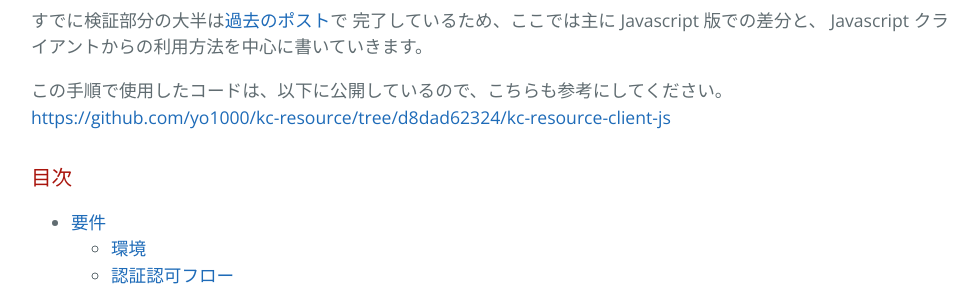
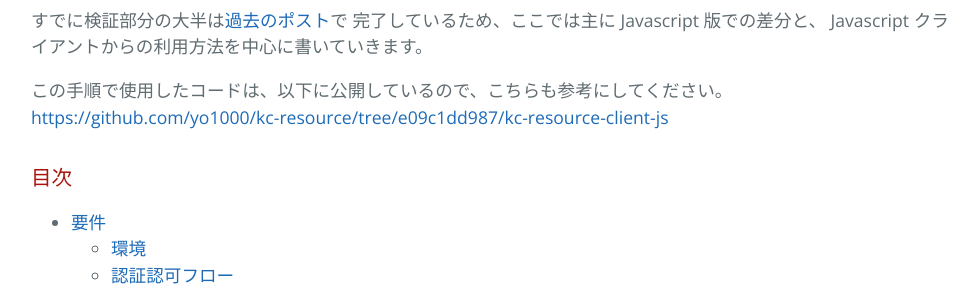
Before and after one commit to yo1000/blog.yo1000.com, a Jekyll site: the page built from _posts/2018-01-07-keycloak-collabo-ressrv-rescli-js.md, in a window 1280 px wide and 900 px high, scrolled down 523 px. Shown: the part 155-446 px from the top of the window, without its empty margins (65-1043 px from the left). Built offline with Jekyll 4.4.1, drawn with Linux system fonts in a browser that asks for light colours; our own code applies the rules of GitHub Pages for plain Markdown files; comment, search, counter and statistics services are not loaded; some of the changed lines change nothing that is shown.

Commit message:
Update 2018-01-07-keycloak-collabo-ressrv-rescli-js.md

```diff
--- a/_posts/2018-01-07-keycloak-collabo-ressrv-rescli-js.md
+++ b/_posts/2018-01-07-keycloak-collabo-ressrv-rescli-js.md
@@ -17,7 +17,7 @@ Keycloak と、リソースサーバー、リソースクライアント間の S
 Javascript クライアントからの利用方法を中心に書いていきます。
 
 この手順で使用したコードは、以下に公開しているので、こちらも参考にしてください。<br>
-[https://github.com/yo1000/kc-resource/tree/d8dad62324/kc-resource-client-js](https://github.com/yo1000/kc-resource/tree/d8dad62324d5b652ec49da2300aa74d22df93c76/kc-resource-client-js)
+[https://github.com/yo1000/kc-resource/tree/e09c1dd987/kc-resource-client-js](https://github.com/yo1000/kc-resource/tree/e09c1dd9876d2f3a9480cbf03e2ec826eb3f99de/kc-resource-client-js)
 
 ### 目次
 
@@ -383,7 +383,7 @@ $ ${BASE_DIR}/keycloak-3.4.1.Final/bin/kcadm.sh \
                     displayResource.innerText = xhr.responseText;
                 } else if (xhr.status === 403) {
                     console.error('Forbidden');
-                    displayResource.innerText = '[Forbidden]'
+                    displayResource.innerText = '[Forbidden]';
                 } else {
                     console.error(xhr);
                 }
```
